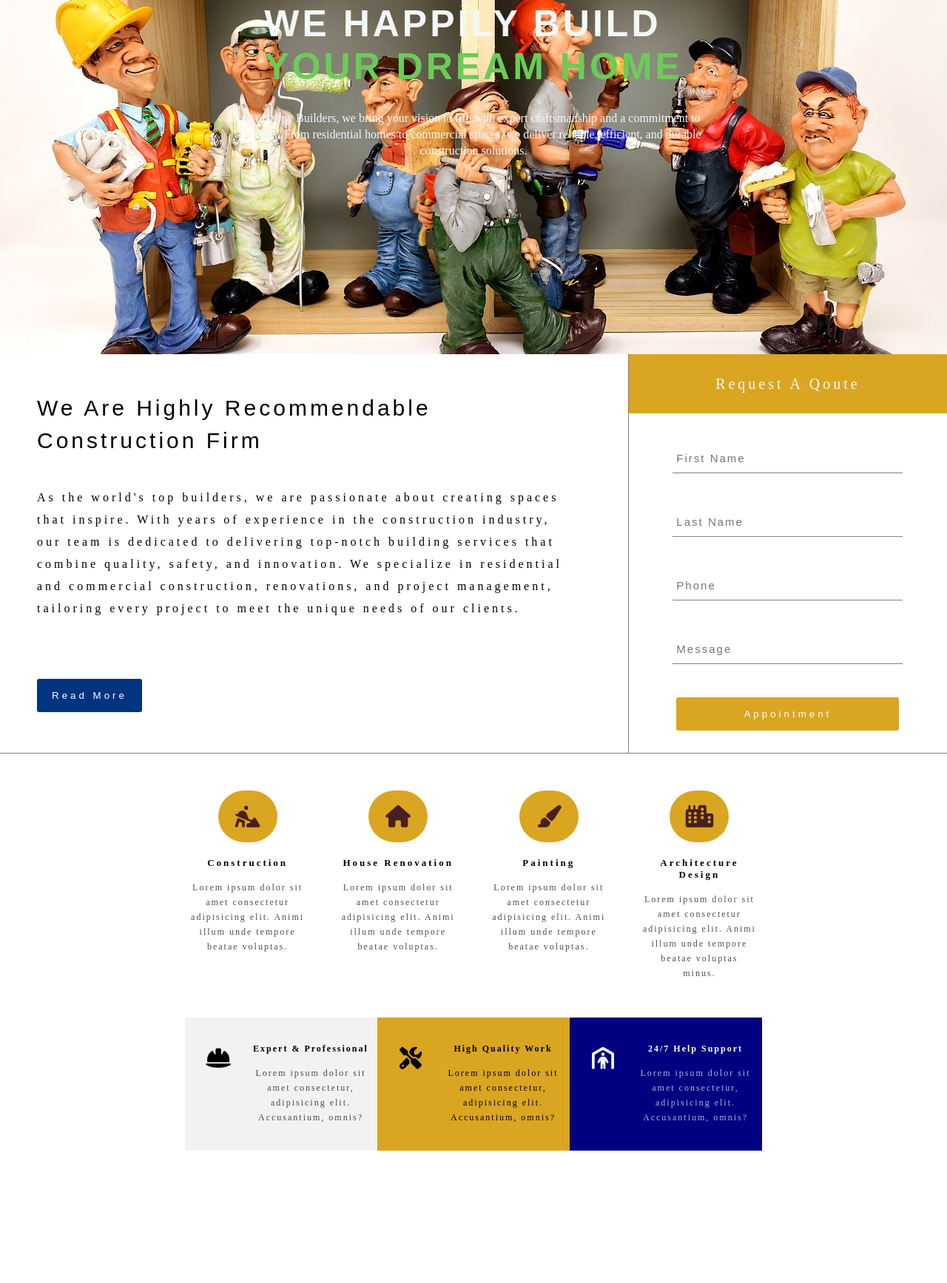
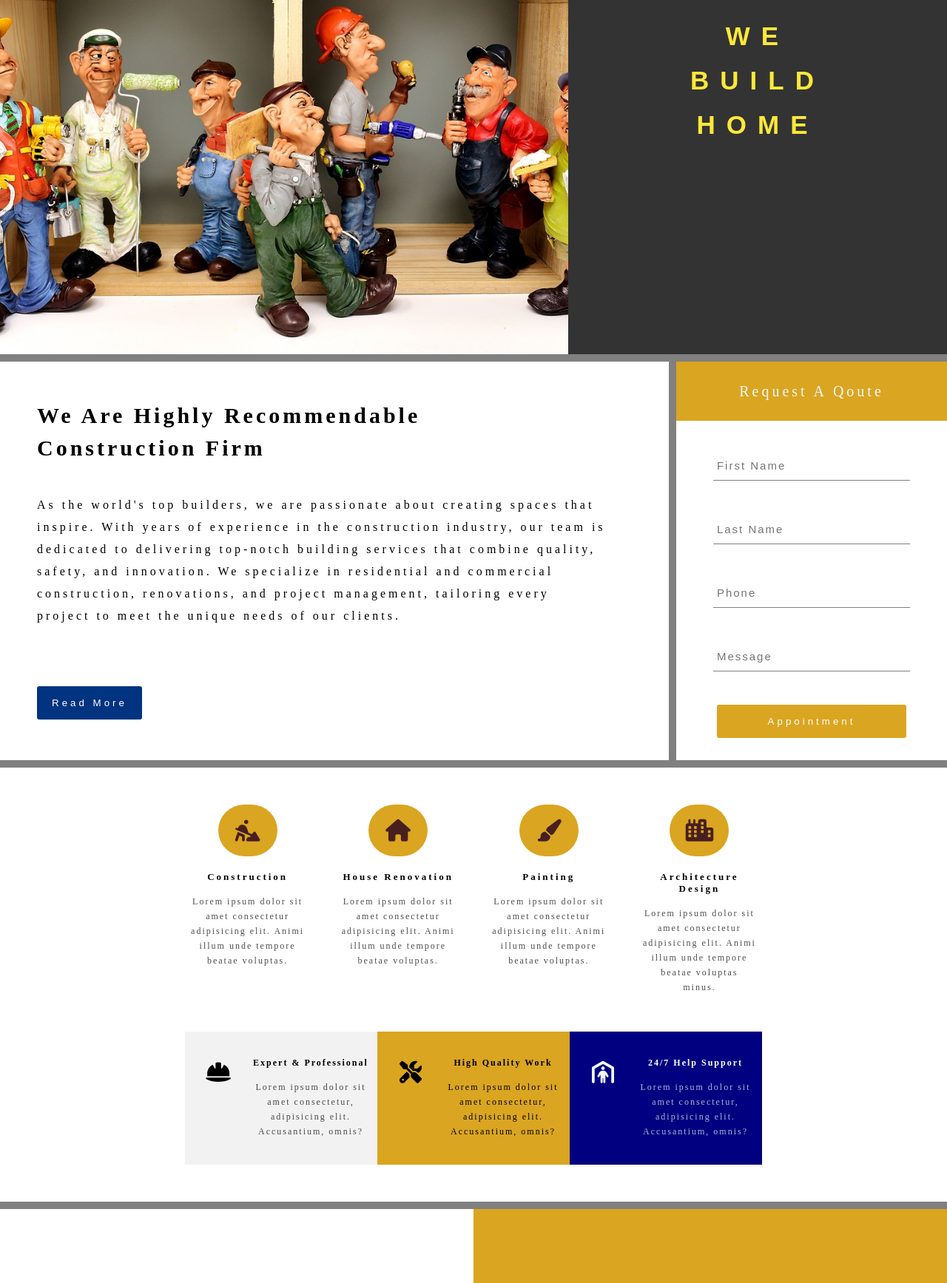
Before and after one commit to midev-infotech/construction_landingpage, a plain HTML site: page index.html in a window 1280 px wide. Shown: the part 339-2074 px from the top of the page at 74% size. Before the commit the page ends 1895 px from the top, so only its background shows below. Drawn offline with Linux system fonts and the light colour scheme; a web font is replaced by a local one.

```diff
--- a/index.html
+++ b/index.html
@@ -6,6 +6,7 @@
     <title>Construction</title>
     <link rel="stylesheet" href="style.css">
     <link rel="stylesheet" href="./fontawesome-free-6.7.2-web/css/all.min.css">
+    <script src="./script.js" defer></script>
 
 </head>
 <body>
@@ -25,14 +26,21 @@
     </nav>
     <div class="occupy"></div>
     <section class="desc">
+        <div class="desc-img-con"></div>
+        <div class="desc-info-con">
+            <!-- <p class="desc-head-text happy-text">we build homes</p> -->
+            <p class="desc-head-text" id="desc-txt-1">we</p>
+            <p class="desc-head-text" id="desc-txt-2">build</p>
+            <p class="desc-head-text" id="desc-txt-3">home</p>
+        </div>
         <!-- <p class="desc-text-heading">world's top builders</p> -->
-         <div>
+         <!-- <div>
             <p class="desc-head-text happy-text">we happily build</p>
             <p class="desc-head-text dream-text">your dream home</p>
-         </div>
-        <p class="desc-info-text">
+         </div> -->
+        <!-- <p class="desc-info-text">
             At Happy Builders, we bring your vision to life with expert craftsmanship and a commitment to quality. From residential homes to commercial spaces, we deliver reliable, efficient, and durable construction solutions.
-        </p>
+        </p> -->
         <!-- <button class="qoute-btn">Request a qoute</button> -->
     </section>
     <section class="about">
@@ -132,6 +140,13 @@
             </div>
         </div>
     </section>
-
+    <section class="projects">
+        <div class="records">
+            <div class="record record-1">
+                <div></div>
+            </div>
+            <div class="record record-2"></div>
+        </div>
+    </section>
 </body>
 </html>
--- /dev/null
+++ b/script.js
@@ -0,0 +1,28 @@
+const description_1 = document.getElementById('desc-txt-1');
+const description_2 = document.getElementById('desc-txt-2');
+const description_3 = document.getElementById('desc-txt-3');
+
+let count = 0;
+setInterval(() => {
+    if (count == 0) {
+        document.getElementById('desc-txt-1').innerText = 'We';
+        document.getElementById('desc-txt-2').innerText = 'build';
+        document.getElementById('desc-txt-3').innerText = 'home';
+    }
+    else if (count == 1) {
+        description_1.innerText = 'your vision';
+       description_2.innerText = 'is turned';
+        description_3.innerText = 'into reality';
+    }
+    else {
+        description_1.innerText = "world's";
+       description_2.innerText = 'top';
+        description_3.innerText = 'builders';
+    }
+
+    count++;
+    if (count > 2) {
+        count = 0;
+    }
+
+}, 7000);
--- a/style.css
+++ b/style.css
@@ -79,12 +79,31 @@ nav {
 .desc {
     height: calc(100vh - 60px);
     display: flex;
-    flex-direction: column;
-    align-items: center;
-    justify-content: center;
+    flex-direction: row;
+    /* align-items: center; */
+    /* justify-content: center; */
+
+    /* background-attachment: fixed; */
+}
+
+.desc-img-con {
+    width: 60%;
+    height: 100%;
     background-image: url(/images/housebuilding-3102324_1280.jpg);
     background-position: center;
-    /* background-attachment: fixed; */
+    background-size: cover;
+    border-radius: 1cap solid grey;
+}
+
+.desc-info-con {
+    width: 40%;
+    height: 100%;
+    display: flex;
+    flex-direction: column;
+    justify-content: center;
+    align-items: center;
+    gap: 20px;
+    background-color: rgba(0, 0, 0, 0.8);
 }
 
 .desc-text-heading {
@@ -101,21 +120,17 @@ nav {
 }
 
 .desc-head-text {
-    font-size: 50px;
-    letter-spacing: 4px;
+    font-size: 35px;
+    letter-spacing: 15px;
     text-transform: uppercase;
     font-weight: bolder;
-    font-family: "Poetsen One", sans-serif;
-    /* color: rgb(252, 232, 58); */
+    font-family: sans-serif;
+    color: rgb(252, 232, 58);
     /* margin-bottom: 70px; */
 }
 
 .happy-text {
     color: rgb(243, 248, 247);
-}
-
-.dream-text {
-    color: rgb(107, 204, 88);
 }
 
 .desc-info-text {
@@ -151,21 +166,21 @@ nav {
 
 .about-content {
     /* height: 100%; */
-
+    border-top: 1cap solid grey ;
     /* align-items: center; */
 }
 
 .about-info {
-    width: 65%;
+    width: 70%;
     display: flex;
     flex-direction: column;
     justify-content: center;
-    border-right: 1px solid grey ;
+    border-right: 1cap solid grey ;
     padding-left: 50px;
 }
 
 .about-qoute {
-    width: 35%;
+    width: 30%;
 
 }
 
@@ -173,7 +188,7 @@ nav {
     text-transform: capitalize;
     font-size: 30px;
     letter-spacing: 4px;
-    font-family: "Poetsen One", sans-serif;
+    font-weight: bolder;
     margin-bottom: 10px;
 }
 
@@ -262,7 +277,7 @@ nav {
 }
 
 .areas-con {
-    border-top: 1px solid grey;
+    border-top: 1cap solid grey;
     padding-top: 50px;
 }
 
@@ -383,3 +398,25 @@ nav {
 .text-dark-grey {
     color: rgba(0, 0, 0, 0.7);
 }
+
+.records {
+    display: flex;
+    border-top: 1cap solid grey;
+    margin-top: 50px;
+}
+
+.record {
+    width: 50%;
+    height: 100px;
+    display: flex;
+}
+
+.record-1 {
+    justify-content: flex-end;
+    background-color: transparent;
+}
+
+.record-2 {
+    justify-content: flex-start;
+    background-color: goldenrod;
+}
```
